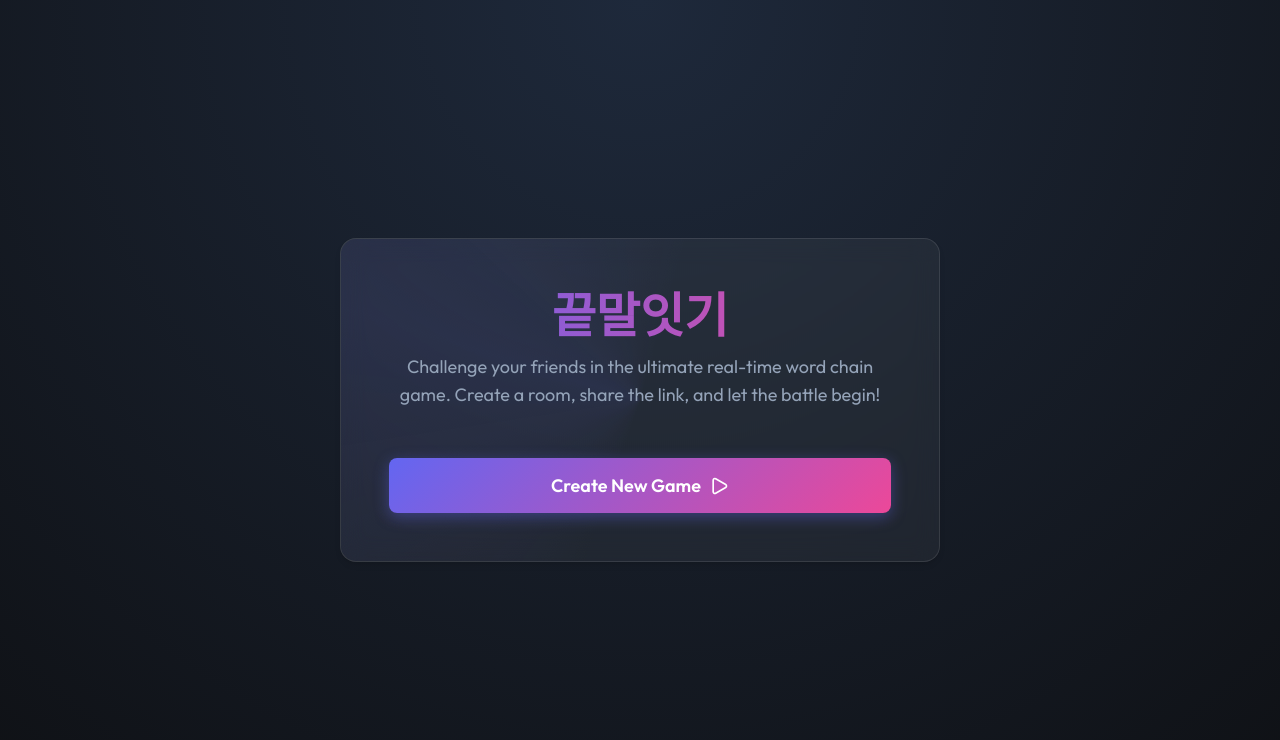
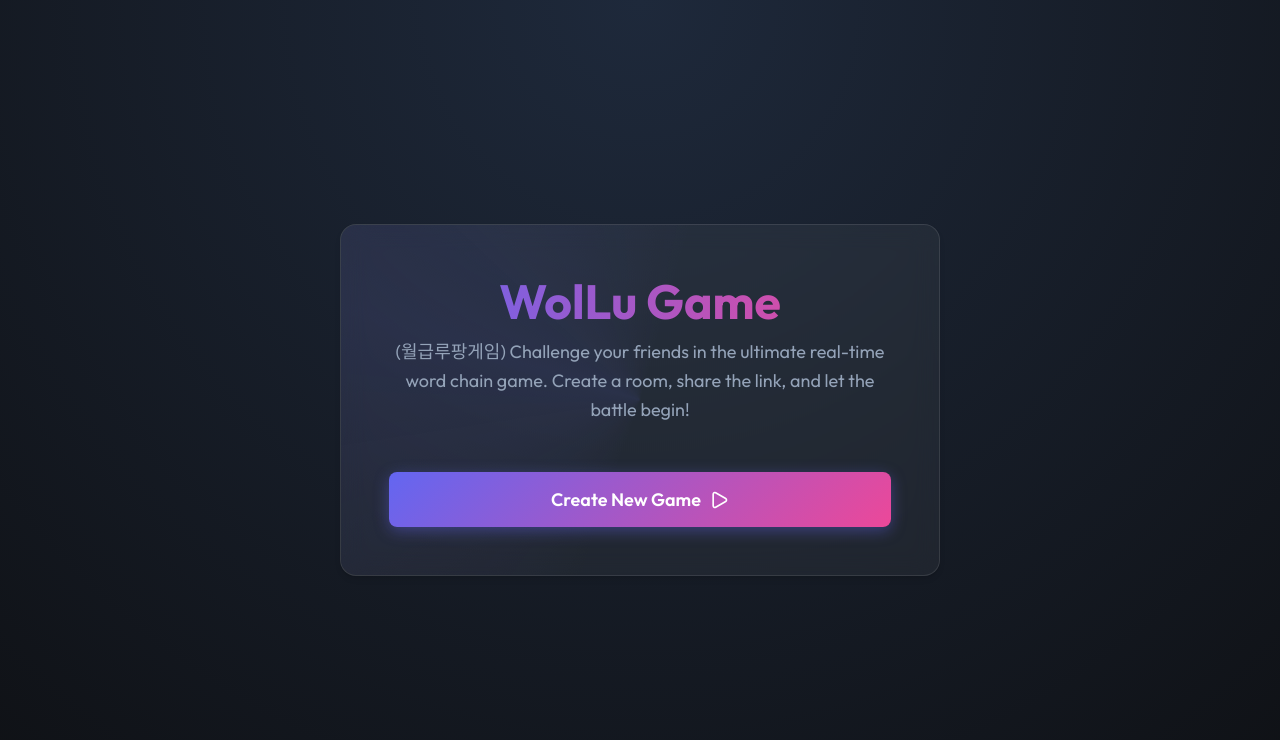
Before and after one commit to msdkim0424/word-chain-game, a Next.js app: page / in a window 1280 px wide. Shown: the top 740 px of the page. Built offline with nearby package versions, Linux system fonts and the light colour scheme; no server answers.

Commit message:
chore: rename to WolLu Game

```diff
--- a/src/app/layout.tsx
+++ b/src/app/layout.tsx
@@ -2,8 +2,8 @@ import type { Metadata } from "next";
 import "./globals.css";
 
 export const metadata: Metadata = {
-  title: "끝말잇기 - Multiplayer Word Chain",
-  description: "Play the classic Korean word chain game with your friends online.",
+  title: "WolLu Game - 월급루팡게임",
+  description: "Play the ultimate Word Chain game with your friends online.",
 };
 
 export default function RootLayout({
--- a/src/app/page.tsx
+++ b/src/app/page.tsx
@@ -38,9 +38,9 @@ export default function Home() {
     <main className={styles.container}>
       <div className={`glass-panel animate-fade-in ${styles.hero}`}>
         <div>
-          <h1 className={styles.title}>끝말잇기</h1>
+          <h1 className={styles.title}>WolLu Game</h1>
           <p className={styles.subtitle}>
-            Challenge your friends in the ultimate real-time word chain game.
+            (월급루팡게임) Challenge your friends in the ultimate real-time word chain game.
             Create a room, share the link, and let the battle begin!
           </p>
         </div>
```
